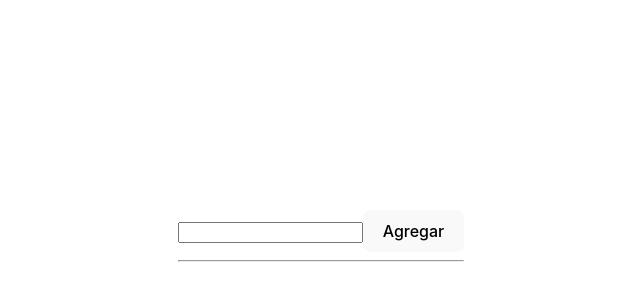
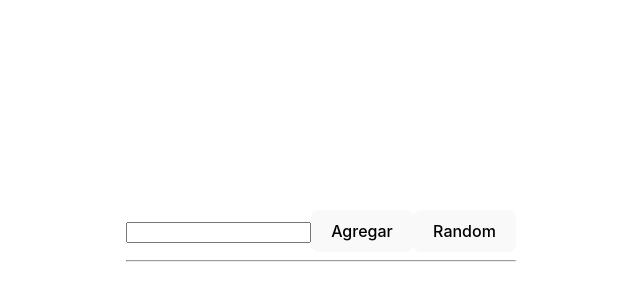
Before and after one commit to sanchez112/Rick_and-Morty, a React (Vite) app: page / in a window 1280 px wide. Shown: the part 160-460 px from the top of the page, without its empty margins (319-959 px from the left). Built offline with nearby package versions, Linux system fonts and the light colour scheme.

Commit message:
commitN*8

```diff
--- a/src/App.jsx
+++ b/src/App.jsx
@@ -14,23 +14,32 @@ function App() {
    const [characters, setCharacters] = useState([]);
 
    function onSearch(id) {
+      const characterId = characters.filter(
+         char => char.id === Number(id)
+      )
+      if (characterId.length){
+         return alert(`El personaje con Id ${id} ya existe!`)
+      }
       axios(`${URL}/${id}?key=${API_KeY}`).then(
          ({ data }) => {
              if (data.name) {
                console.log(data)
                   setCharacters([...characters, data]);
              } else {
-                  window.alert('¡No hay personajes con este ID!');
+                  window.alert('¡No hay personajes con este ID!.hay 826 personajes en total.');
              }
           }
       );
+   }
+   const onClose = id => {
+      setCharacters(characters.filter(char => char.id !== Number(id)));
    }
    return (
       <div className='App'>
 
          <Nav onSearch={(onSearch) } />
          <hr />
-         <Cards characters={characters} />
+         <Cards characters={characters} onClose={onClose} />
       </div>
    );
 }
--- /dev/null
+++ b/src/components/Random botton/Random_botton.jsx
@@ -0,0 +1,10 @@
+import React from 'react'
+
+export default function Random_botton() {
+  return (
+    <div>
+        <button>Random</button>
+
+    </div>
+  )
+}
--- a/src/components/SearchBar/SearchBar.jsx
+++ b/src/components/SearchBar/SearchBar.jsx
@@ -25,6 +25,7 @@ export default function SearchBar(props) {
             value={id}
          />
          <button onClick={handleClick}>Agregar</button>
+
       </div>
    );
 }
--- a/src/components/nav/Nav.jsx
+++ b/src/components/nav/Nav.jsx
@@ -1,10 +1,18 @@
+import Random_botton from "../Random botton/Random_botton";
 import SearchBar from "../searchbar/SearchBar";
 
 export default function Nav(props) {
 
   return (
-     <div>
+     <div
+     style={{
+      display: "flex",
+      flexWrap: "wrap",
+      justifyContent: "space-evenly"
+   }}
+     >
         <SearchBar onSearch={props.onSearch} />
+        <Random_botton/>
      </div>
   );
 }
```
